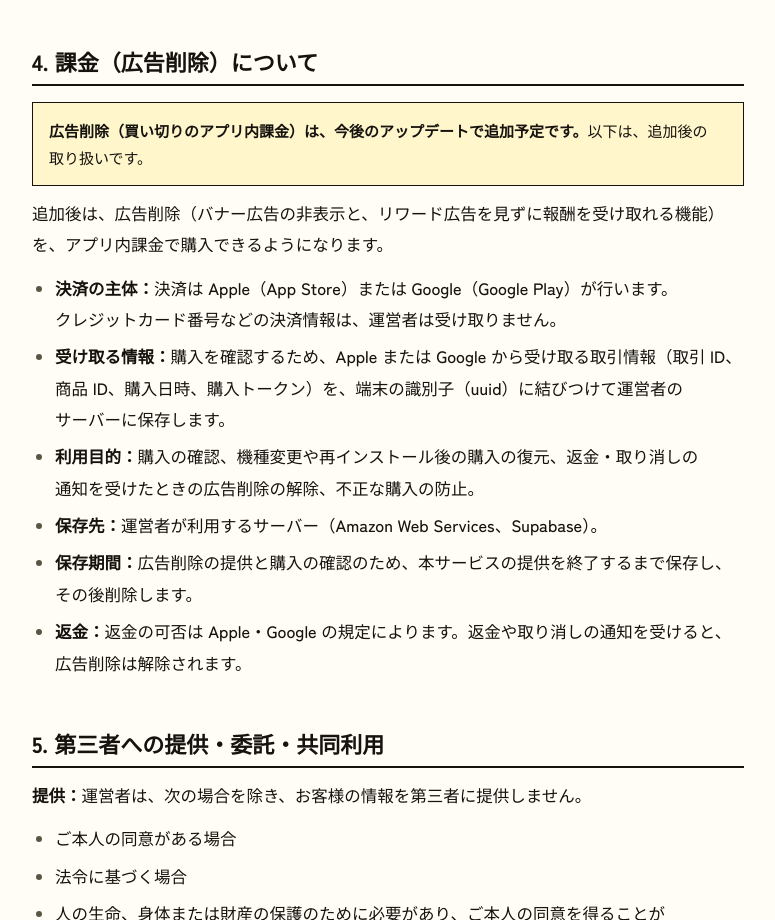
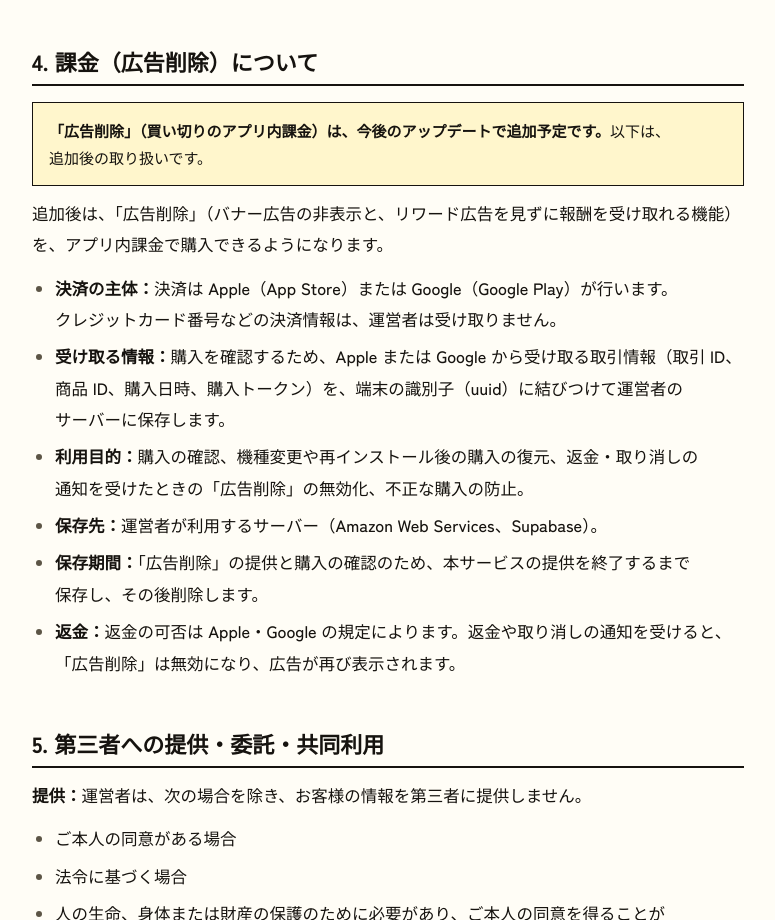
Before and after one commit to anchuuuuuu/shogi-like-site, a plain HTML site: page privacy/index.html in a window 1280 px wide. Shown: the part 2405-3325 px from the top of the page, without its empty margins (252-1027 px from the left). Drawn offline with Linux system fonts and the light colour scheme; a web font is replaced by a local one.

Commit message:
fix: 「広告削除」を商品名として括弧で示し、返金時の文を明確にする
Co-Authored-By: Claude Fable 5.2 <noreply@anthropic.com>
Claude-Session: https://claude.ai/code/session_01EsuXiYiTwfjUwwTvGqYgG3

```diff
--- a/privacy/index.html
+++ b/privacy/index.html
@@ -73,15 +73,15 @@
     <p>iOS では、トラッキングの許可を拒否するか、端末の「設定」でトラッキングを許可しないことで、広告識別子を使った広告の最適化を止められます。Android では、端末の設定にある広告 ID の削除やパーソナライズ広告のオプトアウトで、同様に止められます。この場合も広告は表示されますが、お客様の好みに合わせたものではなくなります。</p>
 
     <h2 id="iap">4. 課金（広告削除）について</h2>
-    <p class="note"><b>広告削除（買い切りのアプリ内課金）は、今後のアップデートで追加予定です。</b>以下は、追加後の取り扱いです。</p>
-    <p>追加後は、広告削除（バナー広告の非表示と、リワード広告を見ずに報酬を受け取れる機能）を、アプリ内課金で購入できるようになります。</p>
+    <p class="note"><b>「広告削除」（買い切りのアプリ内課金）は、今後のアップデートで追加予定です。</b>以下は、追加後の取り扱いです。</p>
+    <p>追加後は、「広告削除」（バナー広告の非表示と、リワード広告を見ずに報酬を受け取れる機能）を、アプリ内課金で購入できるようになります。</p>
     <ul>
       <li><b>決済の主体：</b>決済は Apple（<span class="nw">App Store</span>）または Google（<span class="nw">Google Play</span>）が行います。クレジットカード番号などの決済情報は、運営者は受け取りません。</li>
       <li><b>受け取る情報：</b>購入を確認するため、Apple または Google から受け取る取引情報（取引 ID、商品 ID、購入日時、購入トークン）を、端末の識別子（uuid）に結びつけて運営者のサーバーに保存します。</li>
-      <li><b>利用目的：</b>購入の確認、機種変更や再インストール後の購入の復元、返金・取り消しの通知を受けたときの広告削除の解除、不正な購入の防止。</li>
+      <li><b>利用目的：</b>購入の確認、機種変更や再インストール後の購入の復元、返金・取り消しの通知を受けたときの「広告削除」の無効化、不正な購入の防止。</li>
       <li><b>保存先：</b>運営者が利用するサーバー（<span class="nw">Amazon Web Services</span>、Supabase）。</li>
-      <li><b>保存期間：</b>広告削除の提供と購入の確認のため、本サービスの提供を終了するまで保存し、その後削除します。</li>
-      <li><b>返金：</b>返金の可否は Apple・Google の規定によります。返金や取り消しの通知を受けると、広告削除は解除されます。</li>
+      <li><b>保存期間：</b>「広告削除」の提供と購入の確認のため、本サービスの提供を終了するまで保存し、その後削除します。</li>
+      <li><b>返金：</b>返金の可否は Apple・Google の規定によります。返金や取り消しの通知を受けると、「広告削除」は無効になり、広告が再び表示されます。</li>
     </ul>
 
     <h2 id="disclose">5. 第三者への提供・委託・共同利用</h2>
```
